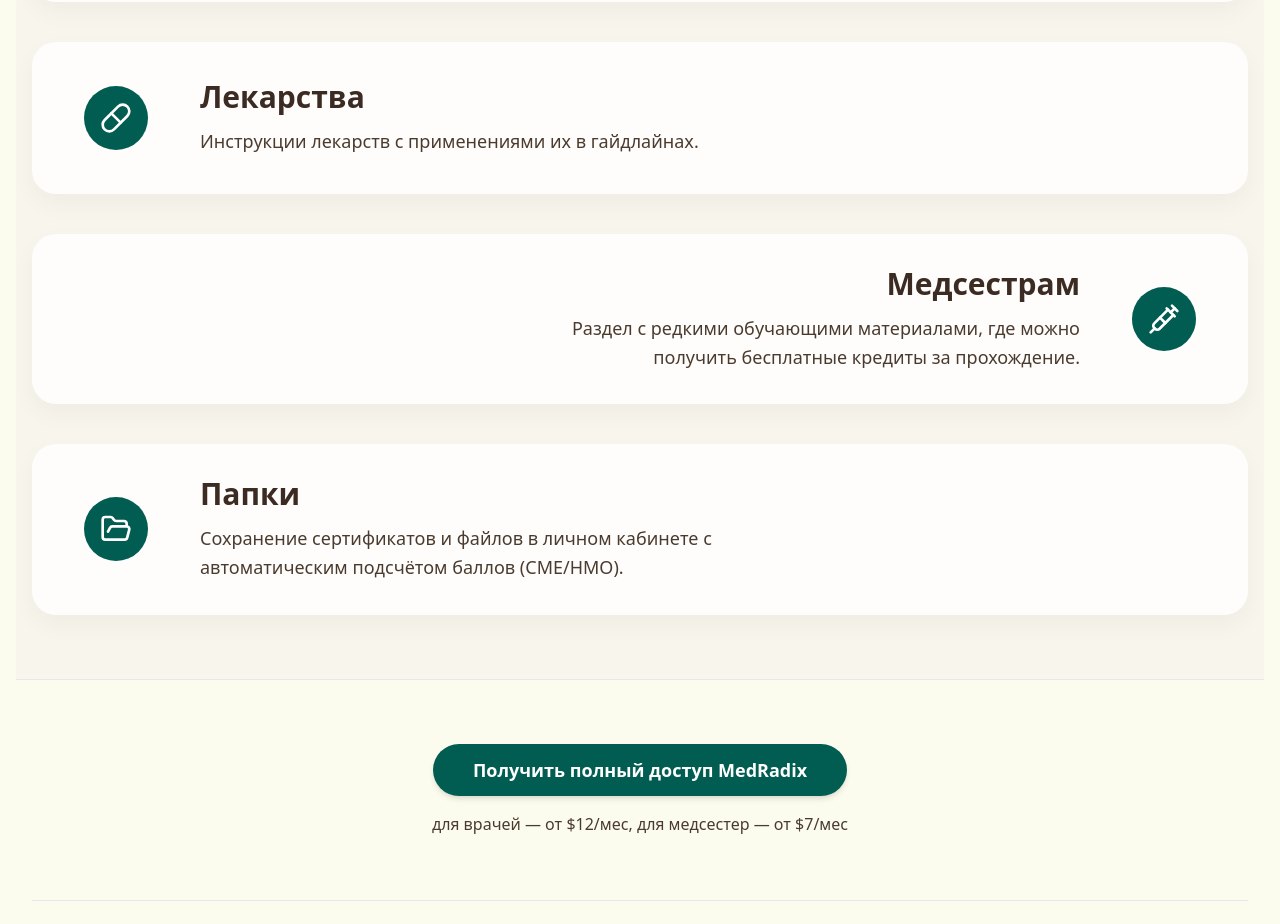
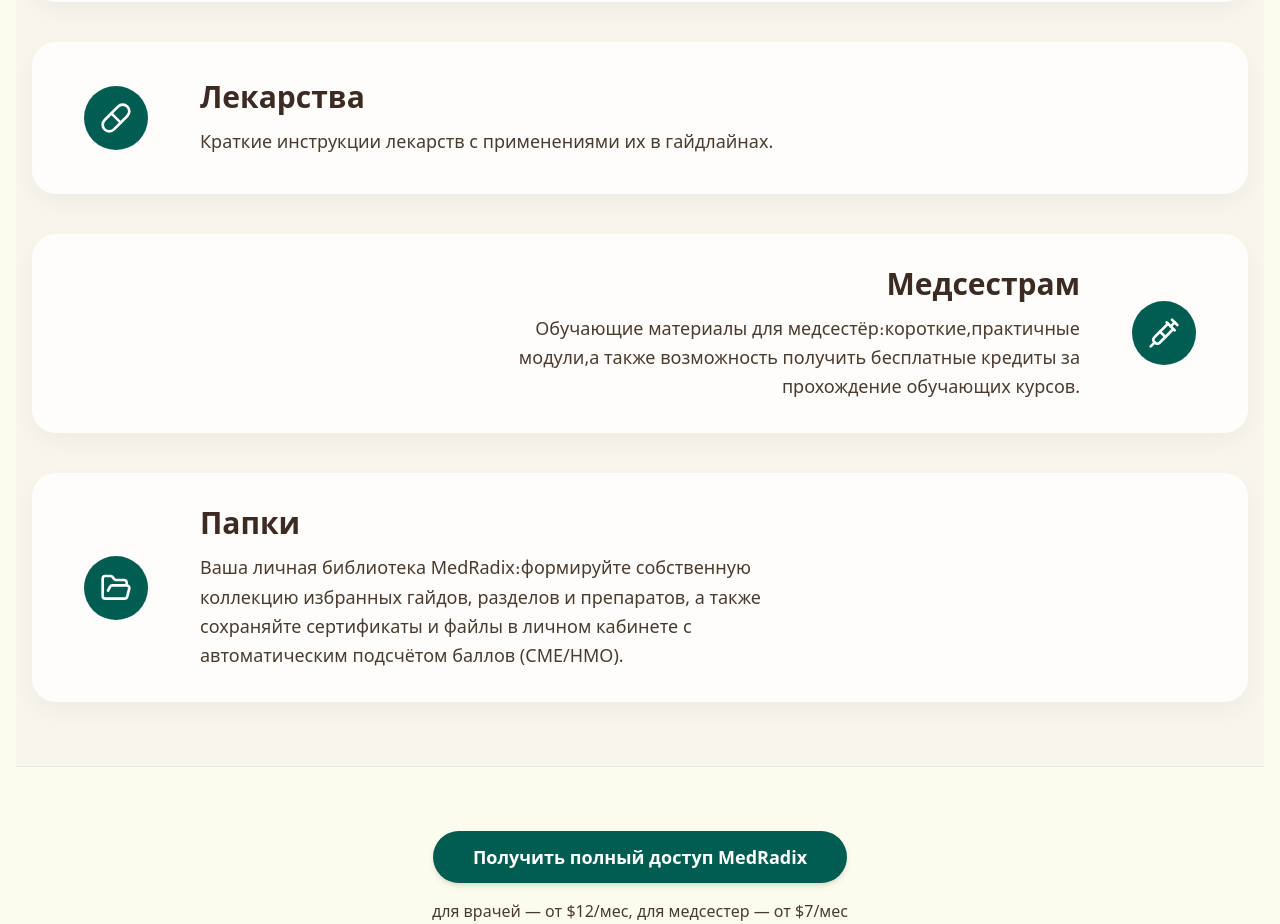
Before and after one commit to NMaryko/MedRadix, a Next.js app: page / in a window 1280 px wide. Shown: the part 1960-2884 px from the top of the page. Built offline with nearby package versions, Linux system fonts and the light colour scheme.

Commit message:
Update page.tsx

```diff
--- a/app/page.tsx
+++ b/app/page.tsx
@@ -133,21 +133,21 @@ const SECTIONS: SectionConfig[] = [
   {
     id: 'drugs',
     title: 'Лекарства',
-    description: 'Инструкции лекарств с применениями их в гайдлайнах.',
+    description: 'Краткие инструкции лекарств с применениями их в гайдлайнах.',
     href: '/drugs',
   },
   {
     id: 'nurses',
     title: 'Медсестрам',
     description:
-      'Раздел с редкими обучающими материалами, где можно получить бесплатные кредиты за прохождение.',
+      'Обучающие материалы для медсестёр։короткие,практичные модули,а также возможность получить бесплатные кредиты за прохождение обучающих курсов.',
     href: '/nurses',
   },
   {
     id: 'folders',
     title: 'Папки',
     description:
-      'Сохранение сертификатов и файлов в личном кабинете с автоматическим подсчётом баллов (CME/НМО).',
+      'Ваша личная библиотека MedRadix։формируйте собственную коллекцию избранных гайдов, разделов и препаратов, а также сохраняйте сертификаты и файлы в личном кабинете с автоматическим подсчётом баллов (CME/НМО).',
     href: '/folders',
   },
 ];
```
